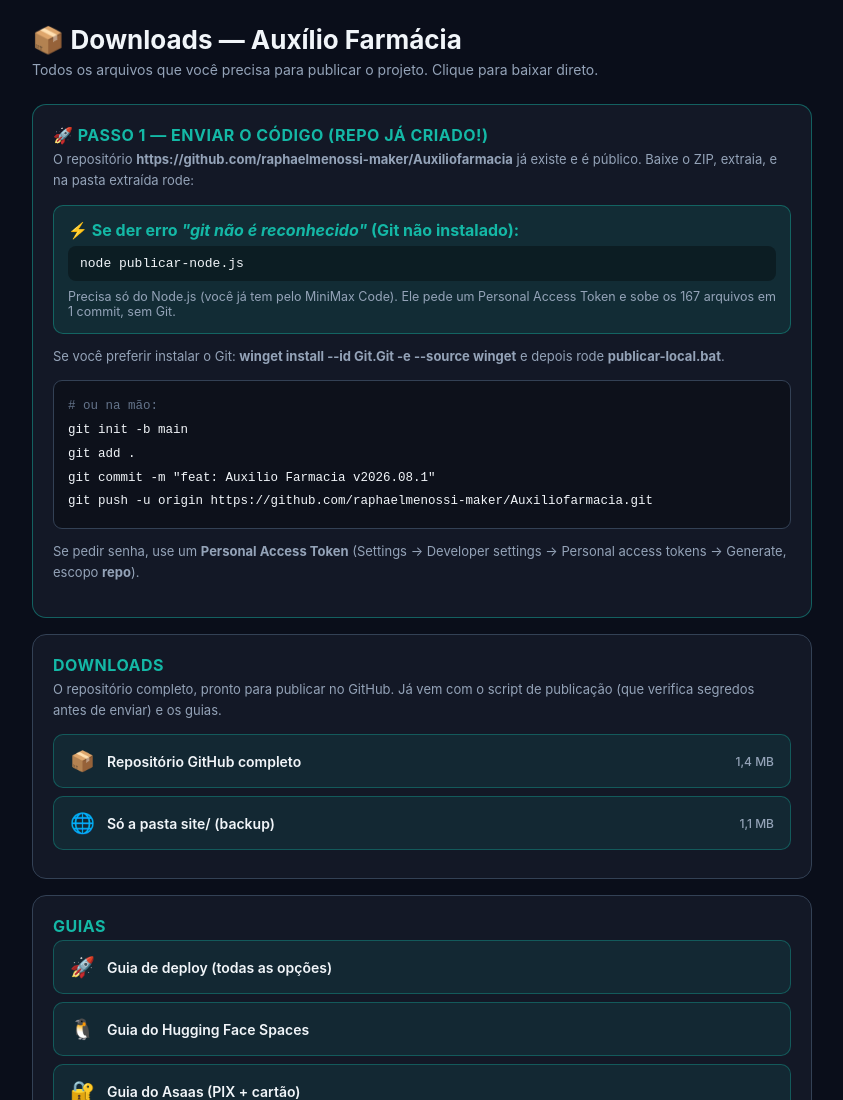
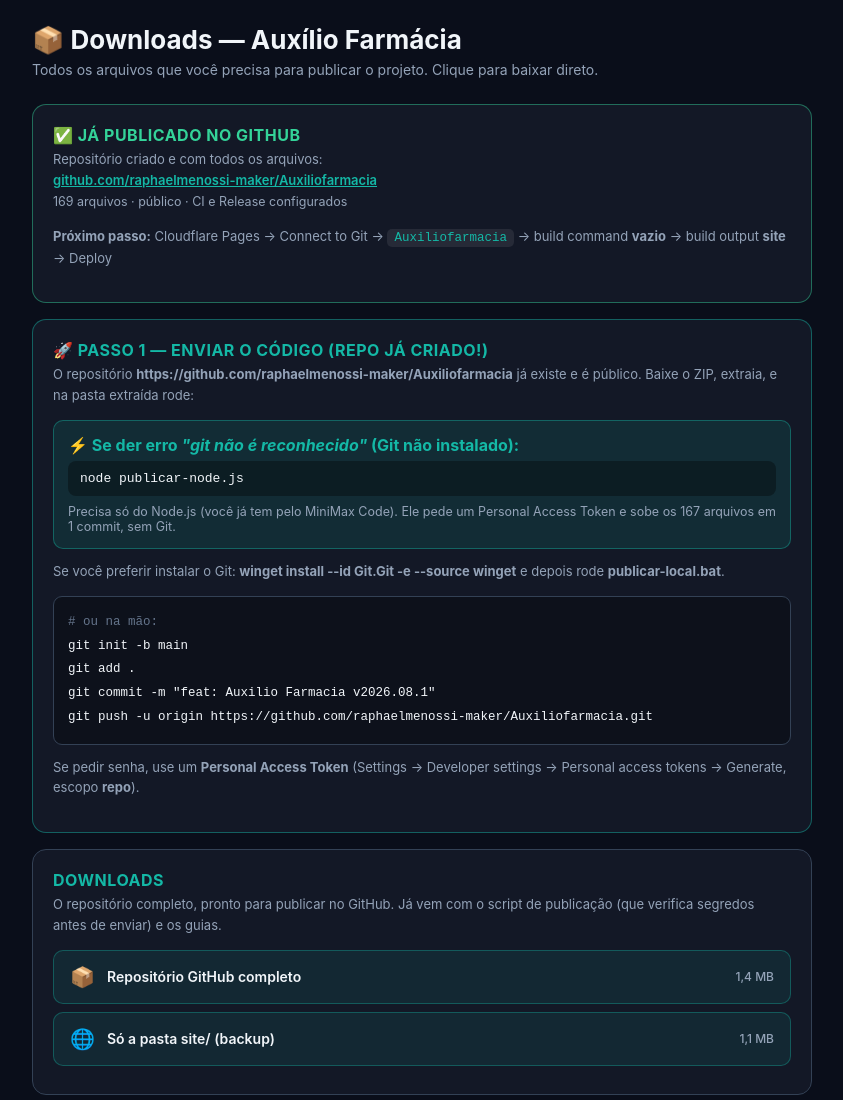
Before and after one commit to RFM92/Auxiliofarmacia, a plain HTML site: page site/downloads.html in a window 1280 px wide. Shown: the top 1100 px of the page, without its empty margins (218-1061 px from the left). Drawn offline with Linux system fonts and the light colour scheme.

Commit message:
feat: Auxilio Farmacia v2026.08.1 - site/downloads.html

```diff
--- a/site/downloads.html
+++ b/site/downloads.html
@@ -38,6 +38,16 @@ code{background:rgba(255,255,255,.08);padding:2px 7px;border-radius:5px;font-siz
 <div class="wrap" id="conteudo">
   <h1>📦 Downloads — Auxílio Farmácia</h1>
   <p class="sub">Todos os arquivos que você precisa para publicar o projeto. Clique para baixar direto.</p>
+
+  <div class="card" style="border-color:rgba(52,211,153,.45)">
+    <h2 style="color:#34d399">✅ Já publicado no GitHub</h2>
+    <p>Repositório criado e com todos os arquivos:<br>
+       <a href="https://github.com/raphaelmenossi-maker/Auxiliofarmacia" target="_blank" rel="noopener"
+          style="color:var(--primary);font-weight:600">github.com/raphaelmenossi-maker/Auxiliofarmacia</a><br>
+       <span style="font-size:12.5px">169 arquivos · público · CI e Release configurados</span></p>
+    <p><b>Próximo passo:</b> Cloudflare Pages → Connect to Git → <code>Auxiliofarmacia</code>
+       → build command <b>vazio</b> → build output <b>site</b> → Deploy</p>
+  </div>
 
   <div class="card" style="border-color:rgba(20,184,166,.45)">
     <h2>🚀 Passo 1 — Enviar o código (repo já criado!)</h2>
```
